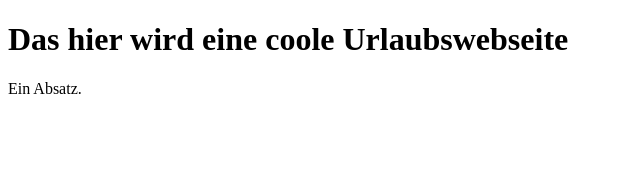
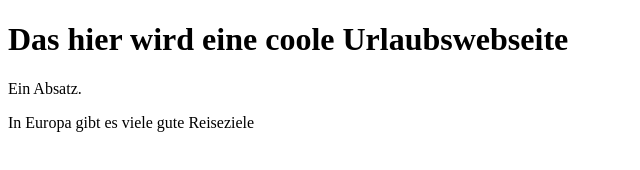
Before and after one commit to michnae/website_git_test, a plain HTML site: page index.html in a window 1280 px wide. Shown: the whole page, without its empty margins (0-640 px from the left). Drawn offline with Linux system fonts and the light colour scheme.

Commit message:
Adding sentence

```diff
--- a/index.html
+++ b/index.html
@@ -3,10 +3,11 @@
   <head>
     <meta charset="utf-8" />
     <meta name="viewport" content="width=device-width, initial-scale=1.0" />
-    <title>Coole Urlaubsseite</title>
+    <title>Coole Urlaubsseite!!!</title>
   </head>
   <body>
     <h1>Das hier wird eine coole Urlaubswebseite</h1>
     <p>Ein Absatz.</p>
+    <p>In Europa gibt es viele gute Reiseziele</p>
   </body>
 </html>
```
